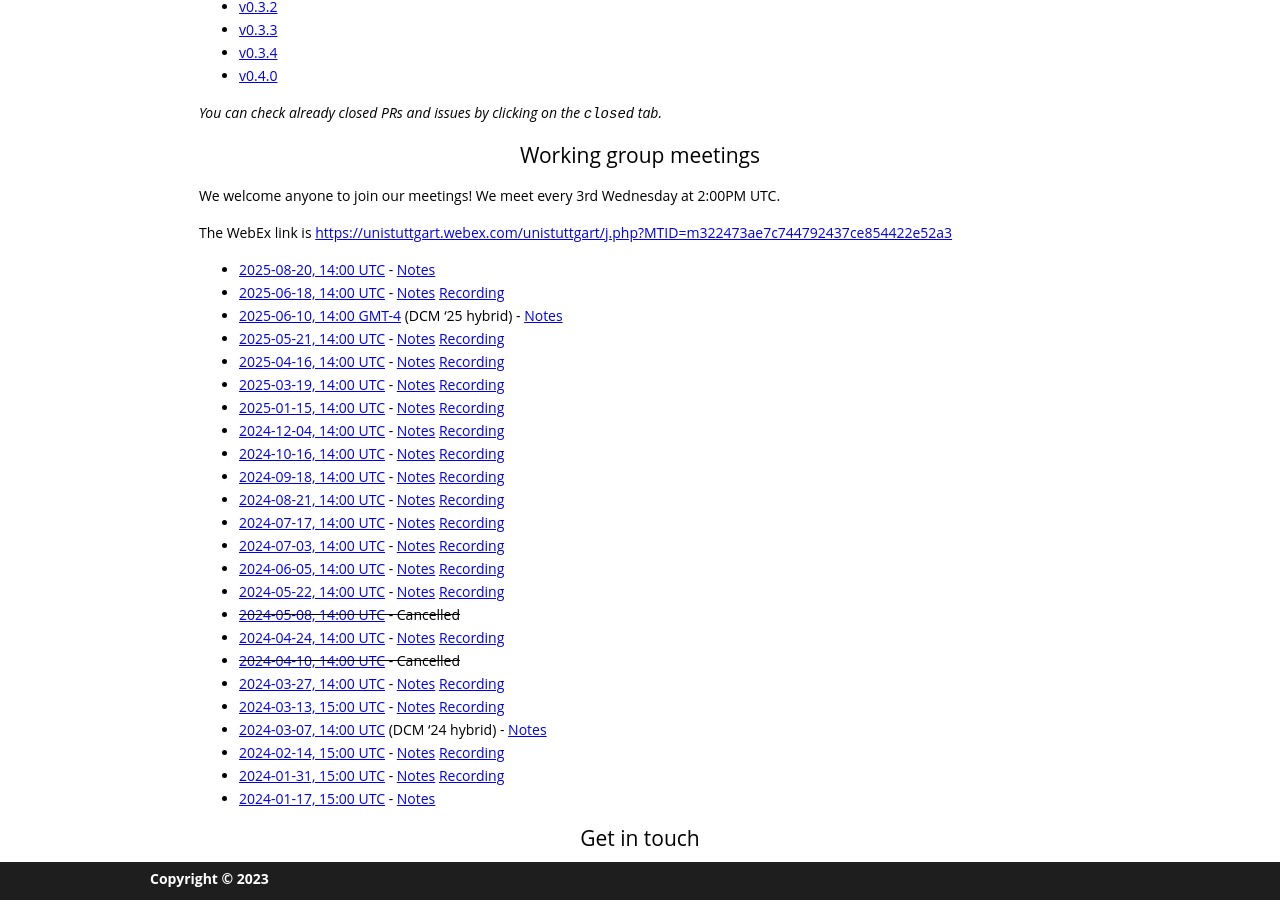
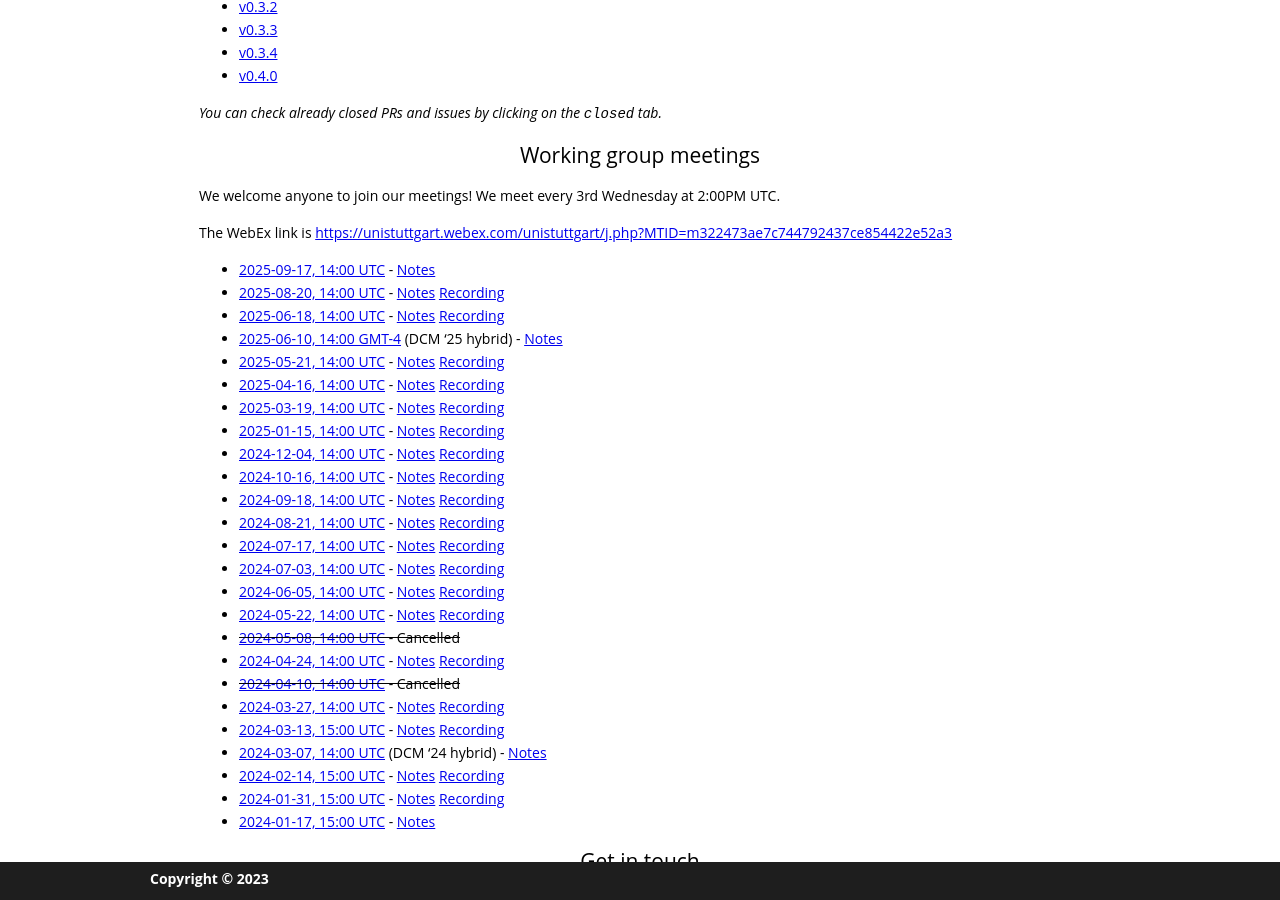
Before and after one commit to gdcc/py.gdcc.io, a Jekyll site: the page built from index.md, in a window 1280 px wide and 900 px high, scrolled down 2632 px. Built offline with Jekyll 4.4.1, drawn with Linux system fonts in a browser that asks for light colours; our own code applies the rules of GitHub Pages for plain Markdown files.

Commit message:
Add September 2025 meeting and August recording link
Added the upcoming meeting for September 17, 2025 with notes link, and included a recording link for the August 20, 2025 meeting.

```diff
--- a/index.md
+++ b/index.md
@@ -81,7 +81,8 @@ We welcome anyone to join our meetings! We meet every 3rd Wednesday at 2:00PM UT
 
 The WebEx link is <https://unistuttgart.webex.com/unistuttgart/j.php?MTID=m322473ae7c744792437ce854422e52a3>
 
-- [2025-08-20, 14:00 UTC](https://time.is/compare/1400_20_Aug_2025_in_UTC) - [Notes](https://docs.google.com/document/d/1yyN300Bcmtp2BvaVenbiJ4YjH2YPgMYDLjEk8Usp2UE/edit?usp=sharing)
+- [2025-09-17, 14:00 UTC](https://time.is/compare/1400_17_Sep_2025_in_UTC) - [Notes](https://docs.google.com/document/d/1Dj46LroQWQY4pgm4h-Hj7aRkmB-olE1DZ_KJ6fBfLjQ/edit?usp=sharing)
+- [2025-08-20, 14:00 UTC](https://time.is/compare/1400_20_Aug_2025_in_UTC) - [Notes](https://docs.google.com/document/d/1yyN300Bcmtp2BvaVenbiJ4YjH2YPgMYDLjEk8Usp2UE/edit?usp=sharing) [Recording](https://drive.google.com/file/d/1LEG09m9cAGttGWJNEEIqfbiJARE0KK3g/view?usp=share_link)
 - [2025-06-18, 14:00 UTC](https://time.is/compare/1400_18_Jun_2025_in_UTC) - [Notes](https://docs.google.com/document/d/1jN8Q7d9ugwShW0CNUea7RVvRXEij3O5DYCt7RDD4mck/edit?usp=sharing) [Recording](https://drive.google.com/file/d/17ISo_HmtJydLZUj6151_yZN9HVf_QeRf/view?usp=share_link)
 - [2025-06-10, 14:00 GMT-4](https://time.is/compare/1400_10_Jun_2025_in_GMT-4) (DCM '25 hybrid) - [Notes](https://docs.google.com/document/d/1uSp7hboLrDG7wvzzEFlgTTYZX_I6UC4WPepxwKDJMR4/edit?usp=sharing)
 - [2025-05-21, 14:00 UTC](https://time.is/compare/1400_21_May_2025_in_UTC) - [Notes](https://docs.google.com/document/d/1iFH9GTFLLbTZHv3a9P36eWQ07uywhMn9IPsL3reANJA/edit?usp=sharing) [Recording](https://drive.google.com/file/d/1CG0QdlRmXFFsGX-vkLoVjeQeEfsRitij/view?usp=share_link)
```
